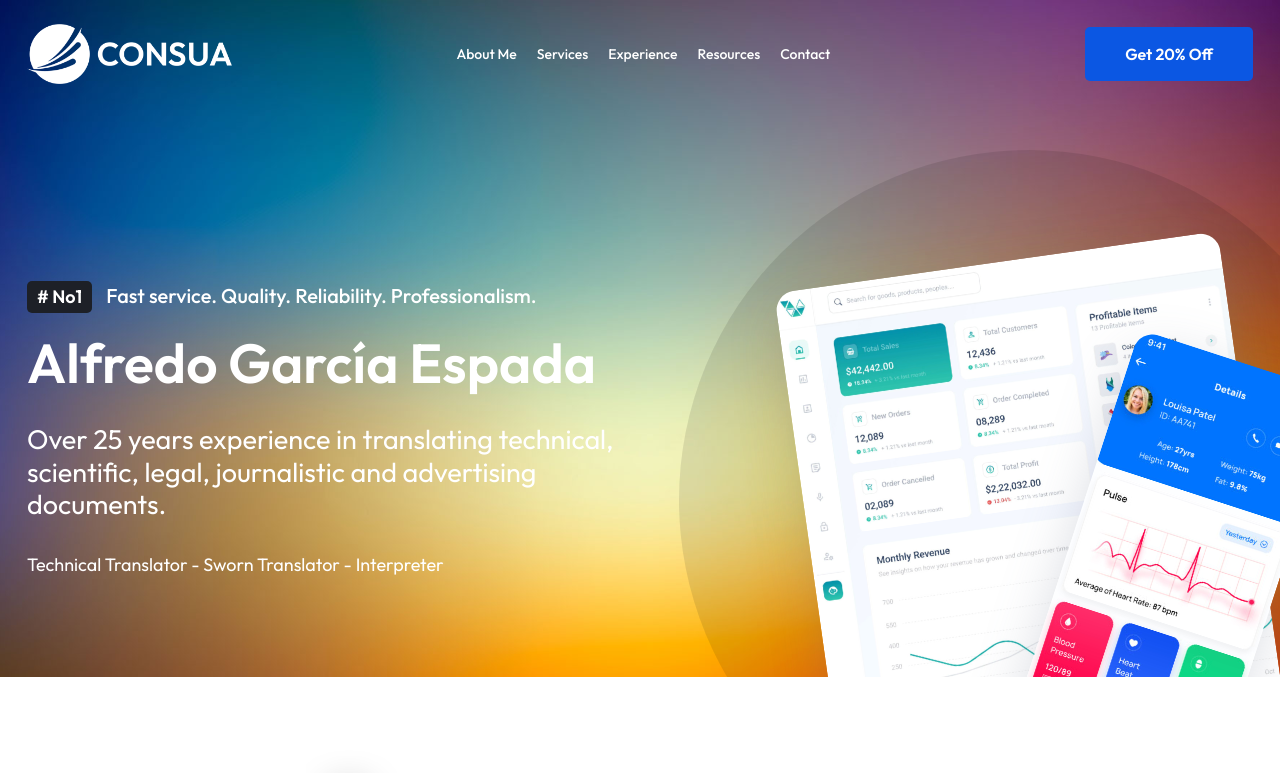
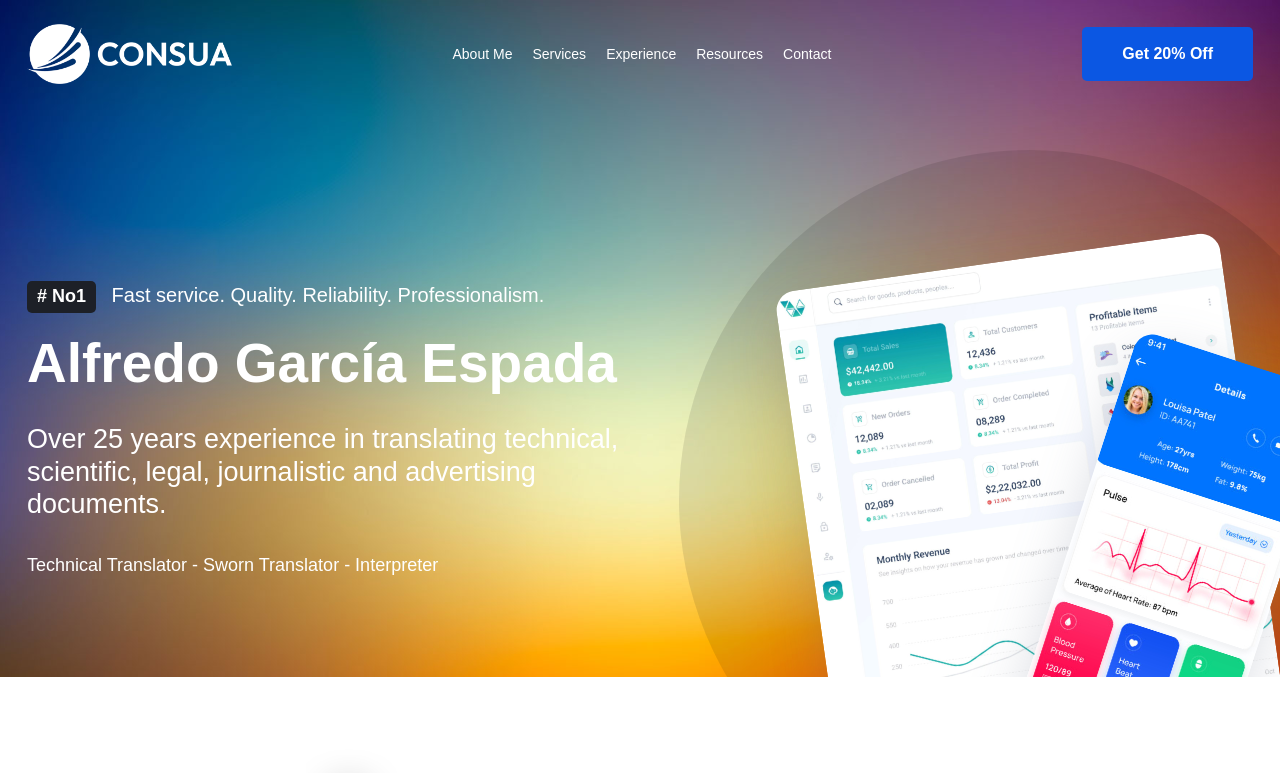
Before and after one commit to SaraGarciaCampor/PalabradorWeb, a Next.js app: page / in a window 1280 px wide. Shown: the top 773 px of the page. Built offline with nearby package versions, Linux system fonts and the light colour scheme.

Commit message:
refactor(all): Adding fonts globally

```diff
--- a/app/layout.js
+++ b/app/layout.js
@@ -21,11 +21,7 @@
   return (
     <html lang="en">
       <Head>
-        <link rel="preconnect" href="https://fonts.googleapis.com" />
-        <link rel="preconnect" href="https://fonts.gstatic.com" crossorigin />
         <link rel="shortcut icon" href="assets/img/favicon.png" type="image/x-icon" />
-        <link rel="stylesheet" href="https://fonts.googleapis.com/css2?family=Outfit:wght@100;200;300;400;500;600;700;800;900&amp;display=swap"/>
-        <link rel="stylesheet" href="https://fonts.googleapis.com/css2?family=Manrope:wght@700;800;900&amp;display=swap" />
       </Head>
       <body>
       {children}
--- /dev/null
+++ b/pages/_document.js
@@ -0,0 +1,18 @@
+import { Html, Head, Main, NextScript } from 'next/document'
+
+export default function Document() {
+  return (
+    <Html>
+        <Head>
+            <link rel="preconnect" href="https://fonts.googleapis.com" />
+            <link rel="preconnect" href="https://fonts.gstatic.com" />
+            <link rel="stylesheet" href="https://fonts.googleapis.com/css2?family=Outfit:wght@100;200;300;400;500;600;700;800;900&amp;display=swap"/>
+            <link rel="stylesheet" href="https://fonts.googleapis.com/css2?family=Manrope:wght@700;800;900&amp;display=swap" />
+        </Head>
+        <body>
+            <Main />
+            <NextScript />
+        </body>
+    </Html>
+  )
+}
```
